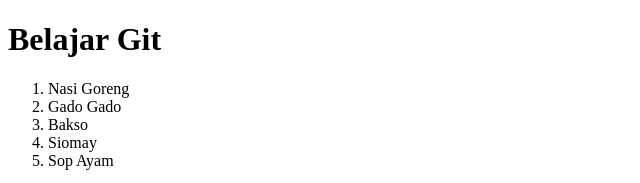
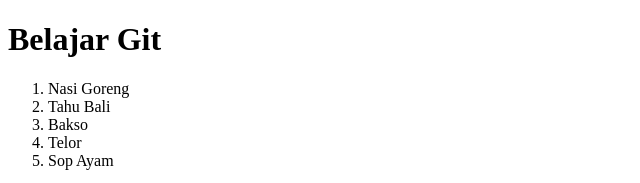
Before and after one commit to adistriani/belajargit, a plain HTML site: page index.html in a window 1280 px wide. Shown: the top 183 px of the page, 0-640 px from the left. Drawn offline with Linux system fonts and the light colour scheme.

Commit message:
Mengubah Nama Makanan

```diff
--- a/index.html
+++ b/index.html
@@ -10,9 +10,9 @@
     <h1>Belajar Git</h1>
     <ol>
         <li>Nasi Goreng</li>
-        <li>Gado Gado</li>
+        <li>Tahu Bali</li>
         <li>Bakso</li>
-        <li>Siomay</li>
+        <li>Telor</li>
         <li>Sop Ayam</li>
     </ol>
 
@@ -23,5 +23,6 @@
         <li>Mc float</li>
         <li>Coca Cola</li>
     </ol>
+
 </body>
 </html>
```
